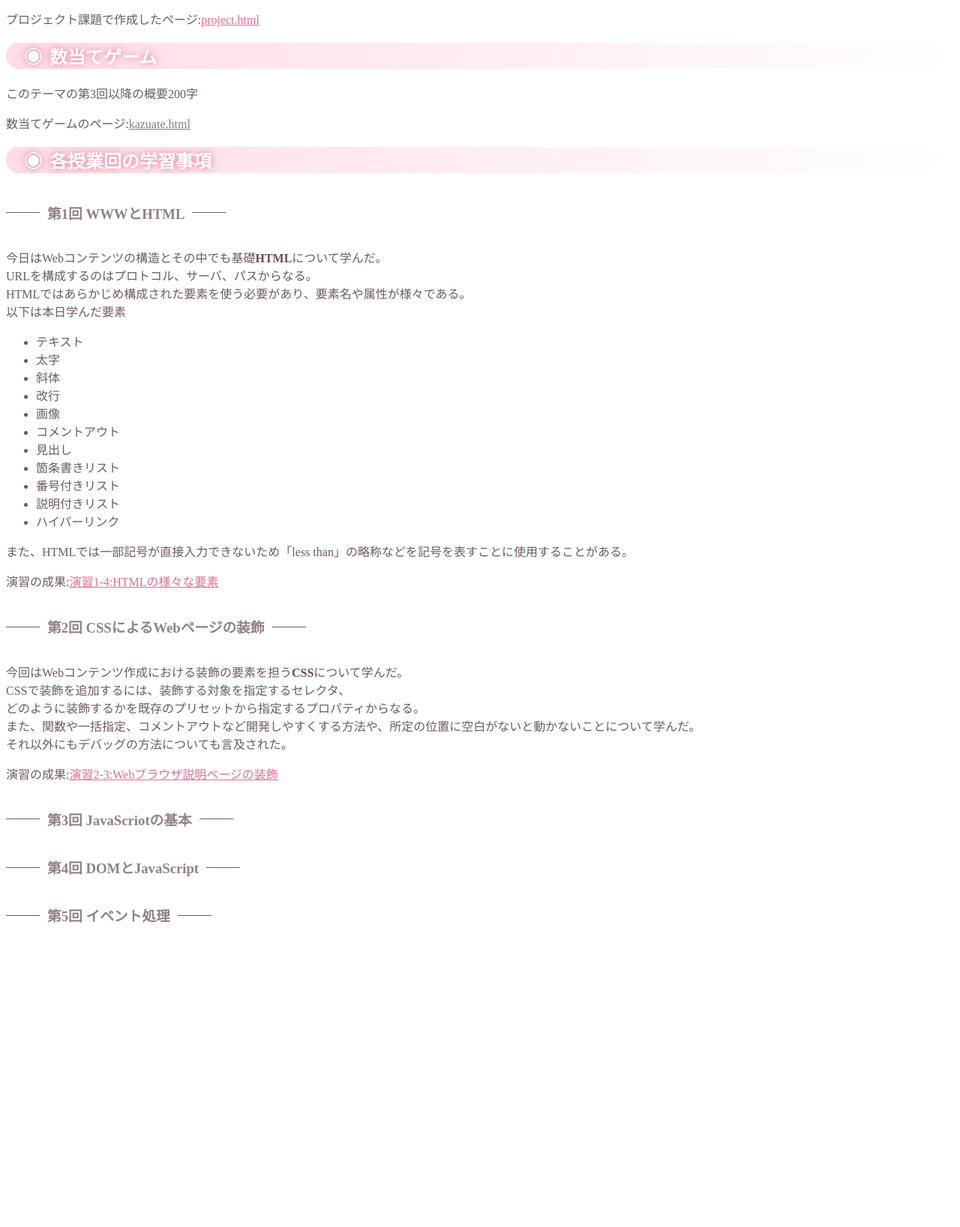
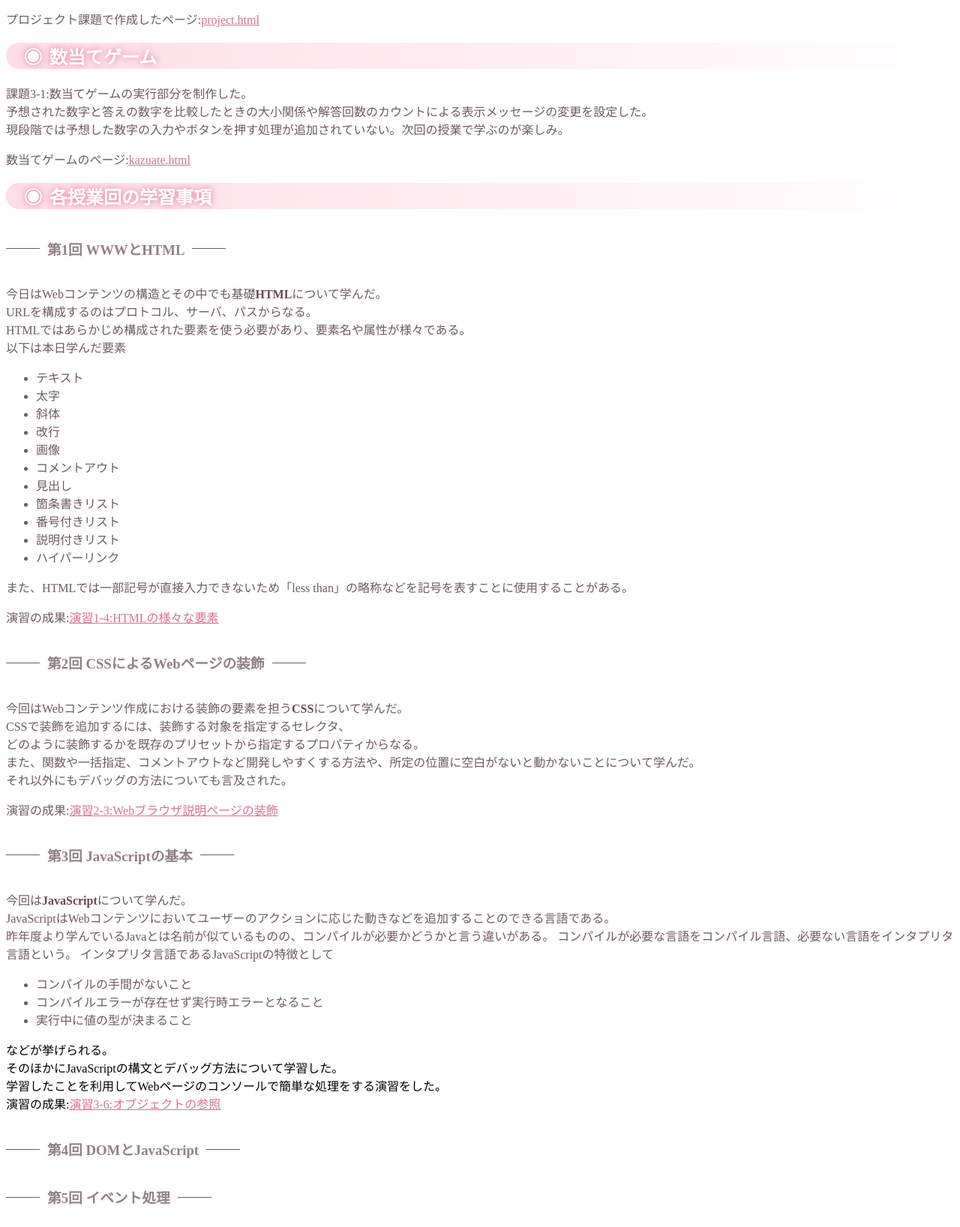
Before and after one commit to G484472024/medialabo, a plain HTML site: page index.html in a window 1280 px wide. Shown: the part 532-2169 px from the top of the page at 75% size. Before the commit the page ends 1793 px from the top, so only its background shows below. Drawn offline with Linux system fonts and the light colour scheme.

Commit message:
index.htmlを編集。第3回課題の提出

```diff
--- a/index.html
+++ b/index.html
@@ -22,13 +22,15 @@
     <h2>プロジェクト課題について</h2>
     <p>ここには取り組んだプロジェクト課題について記載200字</p>
     <p>プロジェクト課題で作成したページ:<a href = "./project.html"
-      title = ""
+      title = "プロジェクト課題"
       target = "_blank">project.html</a></p>
 
     <h2>数当てゲーム</h2>
-    <p>このテーマの第3回以降の概要200字</p>
-    <p>数当てゲームのページ:<a href = ""
-      title = ""
+    <p>課題3-1:数当てゲームの実行部分を制作した。<br>
+      予想された数字と答えの数字を比較したときの大小関係や解答回数のカウントによる表示メッセージの変更を設定した。<br>
+      現段階では予想した数字の入力やボタンを押す処理が追加されていない。次回の授業で学ぶのが楽しみ。</p>
+    <p>数当てゲームのページ:<a href = "kazuate.html"
+      title = "数当てゲーム"
       target = "_blank">kazuate.html</a></p>
 
     <h2>各授業回の学習事項</h2>
@@ -65,7 +67,21 @@
         title = "演習2-3:Webブラウザ説明ページの装飾"
         target = "_blank">演習2-3:Webブラウザ説明ページの装飾</a></p>
 
-      <h3>第3回 JavaScriotの基本</h3><br>
+      <h3>第3回 JavaScriptの基本</h3><br>
+      <p>今回は<strong>JavaScript</strong>について学んだ。<br>
+      JavaScriptはWebコンテンツにおいてユーザーのアクションに応じた動きなどを追加することのできる言語である。<br>
+      昨年度より学んでいるJavaとは名前が似ているものの、コンパイルが必要かどうかと言う違いがある。
+      コンパイルが必要な言語をコンパイル言語、必要ない言語をインタプリタ言語という。
+      インタプリタ言語であるJavaScriptの特徴として<br>
+      <ul><li>コンパイルの手間がないこと</li>
+          <li>コンパイルエラーが存在せず実行時エラーとなること</li>
+          <li>実行中に値の型が決まること</li>
+      </ul>などが挙げられる。<br>
+      そのほかにJavaScriptの構文とデバッグ方法について学習した。<br>
+      学習したことを利用してWebページのコンソールで簡単な処理をする演習をした。<br>
+      演習の成果:<a href = "practice-js/obj-practice.html"
+      title = "演習3-6:オブジェクトの参照"
+      target = "_blank">演習3-6:オブジェクトの参照</a></p>
 
       <h3>第4回 DOMとJavaScript</h3><br>
 
```
